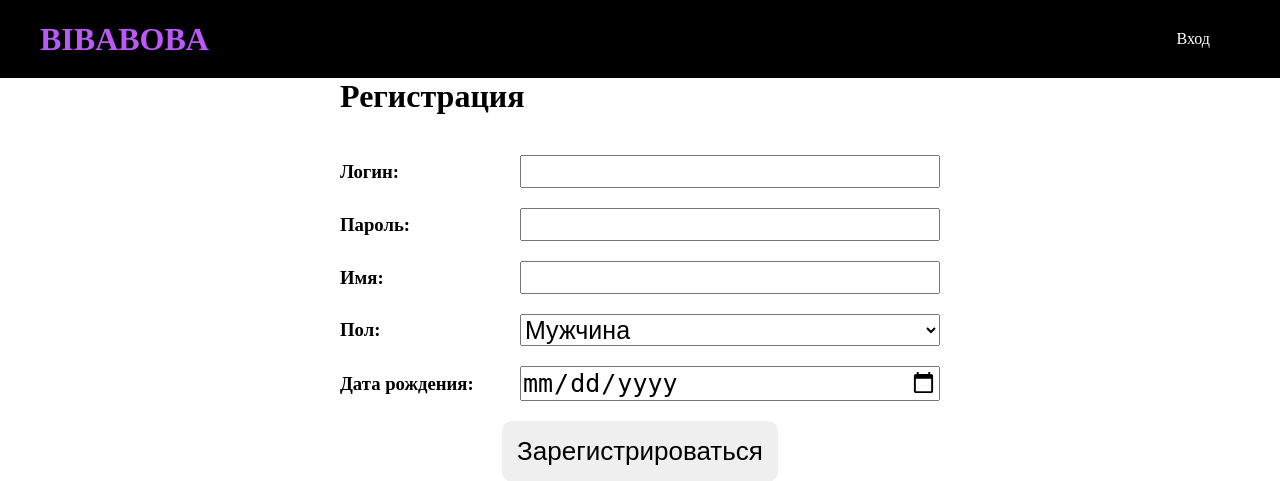
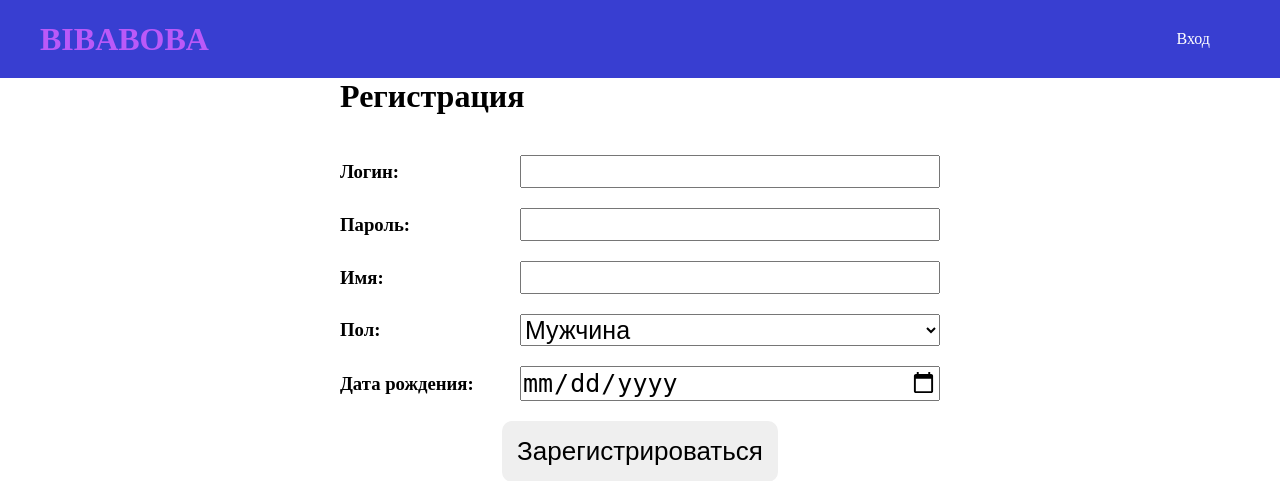
Before and after one commit to Dorokhinov/znakomstva, a PHP site: page /reguser.php in a window 1280 px wide. Shown: the top 481 px of the page. Run offline with PHP 8.4, Linux system fonts and the light colour scheme.

Commit message:
Update style.css

```diff
--- a/znakomstva/style/style.css
+++ b/znakomstva/style/style.css
@@ -14,7 +14,8 @@ header{
 
 }
 header{
-background-color: rgb(0, 0, 0);
+background-color: #383ed1;
+;
 }
 
 .container{
```
